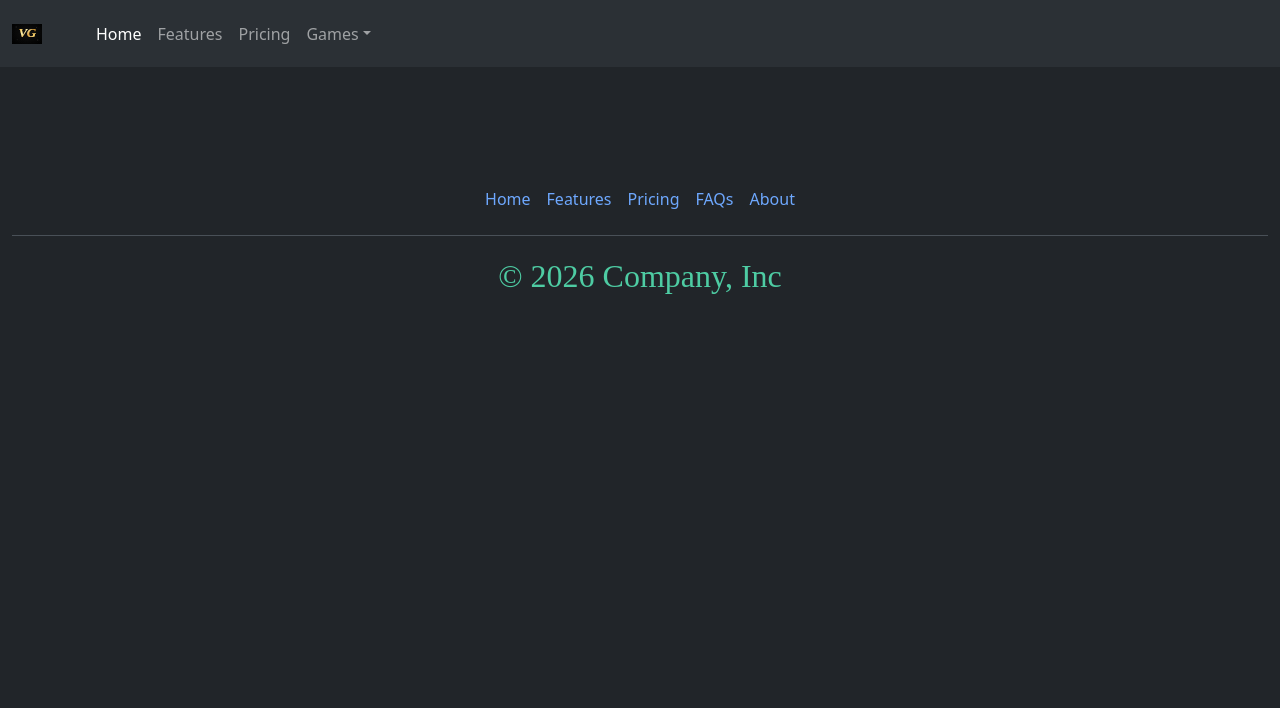
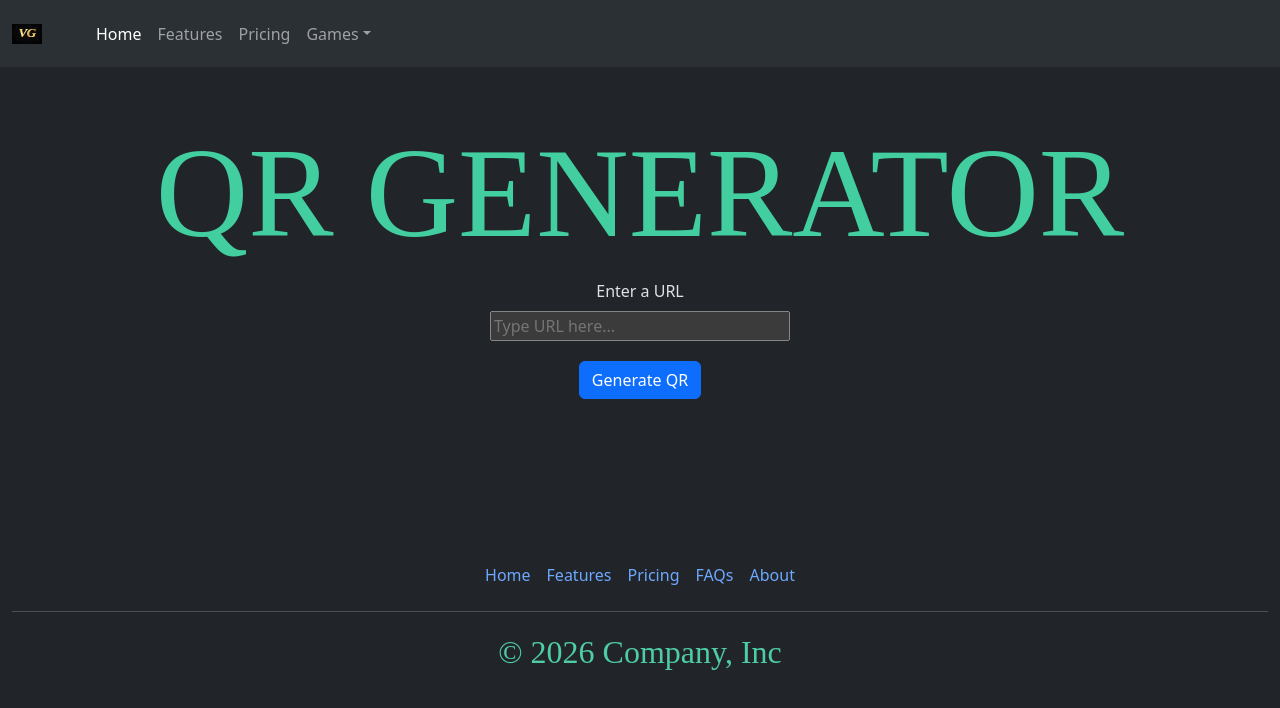
Before and after one commit to repository4poc/all-in-all, a React (Vite) app in the folder frontend/: page /qrcode in a window 1280 px wide. Shown: the top 708 px of the page. Built offline with nearby package versions, Linux system fonts and the light colour scheme.

Commit message:
QR generator implemented

```diff
--- a/frontend/index.css
+++ b/frontend/index.css
@@ -217,3 +217,19 @@ img {
   object-fit: cover; /* fills button nicely */
   border-radius: 10px; /* optional */
 }
+
+.qr-container {
+  text-align: center;
+}
+
+.qrcode {
+  display: flex;
+  justify-content: center;
+  justify-items: center;
+  margin-bottom: 20px;
+}
+
+.qrcode img {
+  width: 200px;
+  height: 200px;
+}
--- a/frontend/package.json
+++ b/frontend/package.json
@@ -36,6 +36,7 @@
     "eslint-plugin-react-hooks": "^7.0.1",
     "eslint-plugin-react-refresh": "^0.5.2",
     "globals": "^17.4.0",
+    "qrcode": "^1.5.4",
     "typescript": "~6.0.2",
     "typescript-eslint": "^8.58.0",
     "vite": "^8.0.4"
--- a/frontend/src/App.tsx
+++ b/frontend/src/App.tsx
@@ -4,6 +4,7 @@ import { Route, Routes } from "react-router-dom";
 import Home from "./components/Home";
 import Dice from "./components/Dice";
 import Drum from "./components/Drum";
+import QRGenerator from "./components/QRGenerator";
 
 function App() {
   return (
@@ -15,7 +16,7 @@ function App() {
           <Route path="/" element={<Home />} />
           <Route path="/dice" element={<Dice />} />
           <Route path="/drum" element={<Drum />} />
-          <Route path="/contact" element={<Home />} />
+          <Route path="/qrcode" element={<QRGenerator />} />
         </Routes>
       </main>
 
--- a/frontend/src/components/NavBar.tsx
+++ b/frontend/src/components/NavBar.tsx
@@ -71,8 +71,8 @@ function NavBar() {
                     </a>
                   </li>
                   <li>
-                    <a className="dropdown-item" href="#">
-                      Something else here
+                    <a className="dropdown-item" href="/qrcode">
+                      QR Code Generator
                     </a>
                   </li>
                 </ul>
--- /dev/null
+++ b/frontend/src/components/QRGenerator.tsx
@@ -0,0 +1,42 @@
+import { useState } from "react";
+import QRCode from "qrcode";
+
+function QRGenerator() {
+  const [inputValue, setInputValue] = useState("");
+  const [qrImage, setQrImage] = useState("");
+
+  const handleSubmit = async (e: React.FormEvent<HTMLFormElement>) => {
+    e.preventDefault();
+
+    const imageUrl = await QRCode.toDataURL(inputValue);
+    setQrImage(imageUrl);
+  };
+  return (
+    <>
+      <div className="container qr-container">
+        <h1>QR Generator</h1>
+        <form onSubmit={handleSubmit}>
+          <label className="form-label">Enter a URL</label>
+          <div className="qrcode">
+            <input
+              type="text"
+              placeholder="Type URL here..."
+              value={inputValue}
+              style={{ width: "300px" }}
+              onChange={(e) => setInputValue(e.target.value)}
+            />
+          </div>
+
+          <button type="submit" className="btn btn-primary">
+            Generate QR
+          </button>
+        </form>
+        <div className="qrcode mt-4">
+          {qrImage && <img src={qrImage} alt="Generated QR Code" />}
+        </div>
+      </div>
+    </>
+  );
+}
+
+export default QRGenerator;
```
Also changed, not shown: 1 other file (tests, documents, lock files or other folders).
